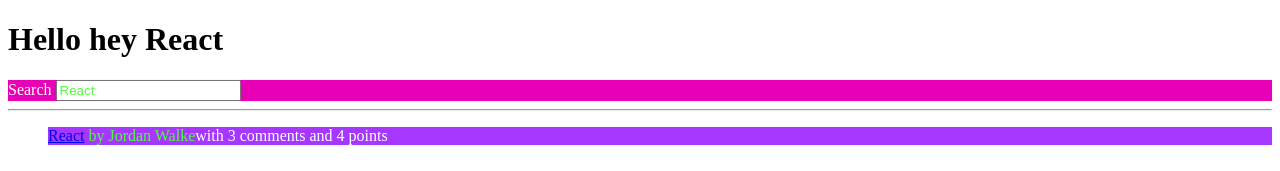
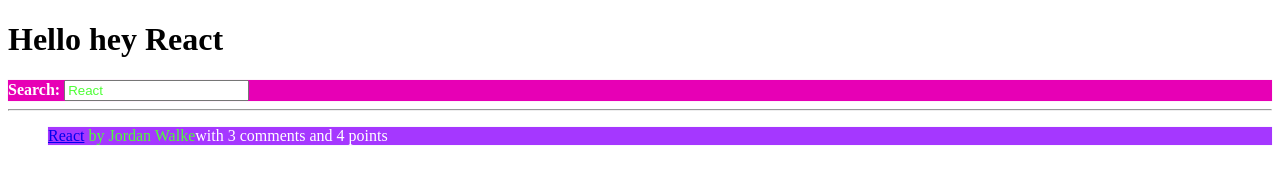
Before and after one commit to CrateME-UL/INV-Frontend, a React (Vite) app in the folder inventaire/: page / in a window 1280 px wide. Shown: the top 171 px of the page. Built offline with nearby package versions, Linux system fonts and the light colour scheme.

Commit message:
INV-43: react children

```diff
--- a/inventaire/src/App.tsx
+++ b/inventaire/src/App.tsx
@@ -60,11 +60,12 @@
       </h1>
       <InputWithLabel
         id="search"
-        label="Search"
         type="text"
         value={searchTerm}
         onInputChange={handleSearch}
-      />
+      >
+        <strong>Search:</strong>
+      </InputWithLabel>
       <hr />
       <List list={searchedStories} />
     </div>
@@ -73,7 +74,7 @@
 
 type InputWithLabelProps = {
   id: string;
-  label: string;
+  children: React.ReactNode;
   value: string;
   type?: string;
   onInputChange: (event: React.ChangeEvent<HTMLInputElement>) => void;
@@ -81,13 +82,13 @@
 
 const InputWithLabel = ({
   id,
-  label,
   value,
+  children,
   type = 'text',
   onInputChange,
 }: InputWithLabelProps) => (
   <div className={styles.search}>
-    <label htmlFor={id}>{label}</label>
+    <label htmlFor={id}>{children}</label>
     &nbsp;
     <input
       id={id}
```
